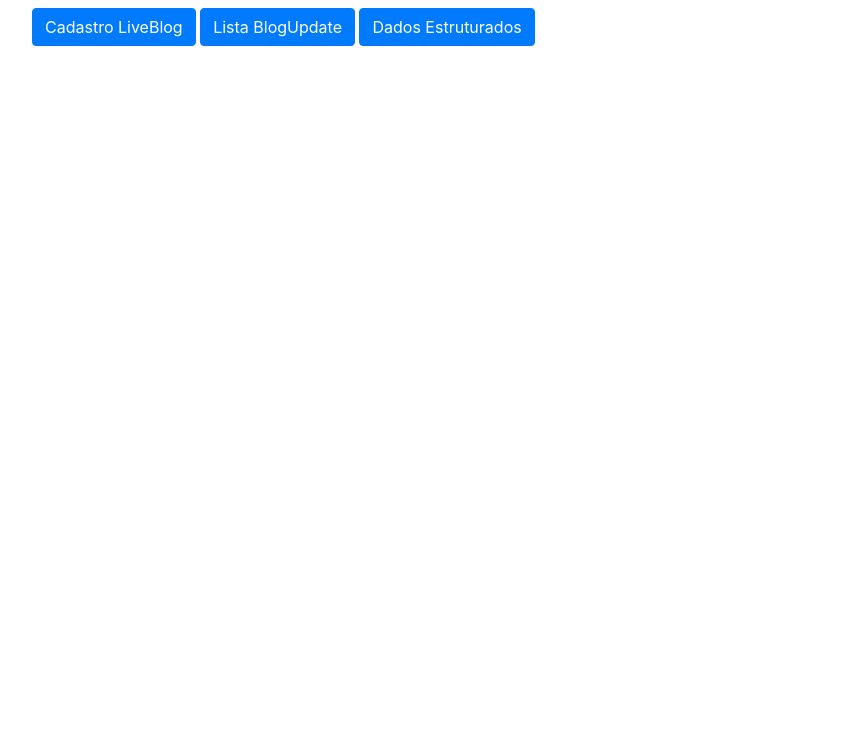
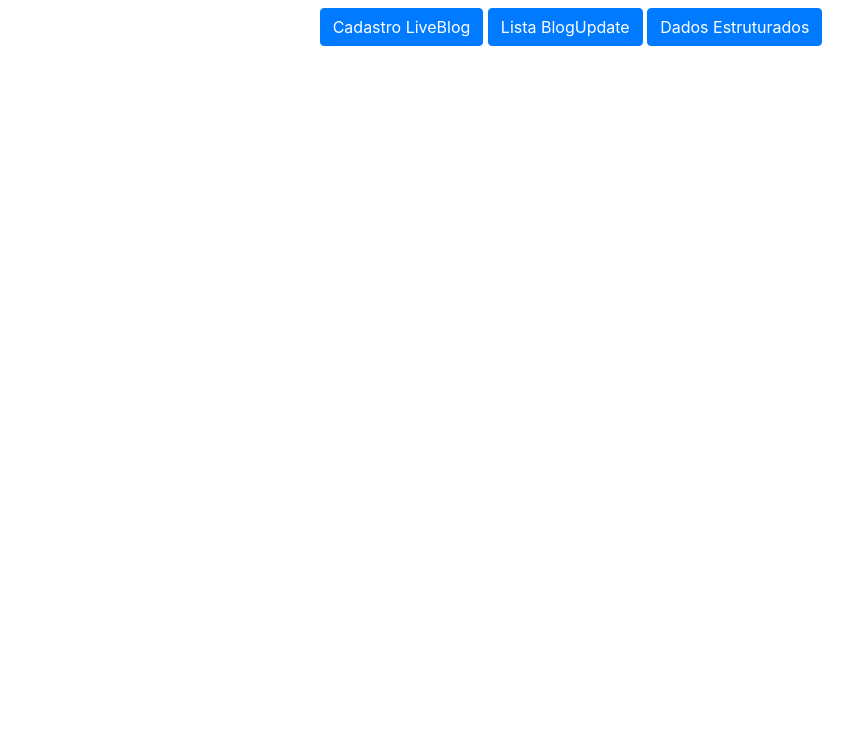
Before and after one commit to verdesmares/gerador-dados-estruturados, a plain HTML site: page index.html in a window 1280 px wide. Shown: the part 70-800 px from the top of the page, without its empty margins (69-922 px from the left). Drawn offline with nearby package versions, Linux system fonts and the light colour scheme.

Commit message:
add editorconfig and buttons center

```diff
--- a/index.html
+++ b/index.html
@@ -17,7 +17,7 @@
             </div>
             <div class="row">
                 <div class="col" id="myGroup">
-                    <div class="m-3">
+                    <div class="m-3 text-center">
                         <button class="btn btn-primary" type="button" data-toggle="collapse" data-target="#Principal" >
                             Cadastro LiveBlog
                         </button>
```
Also changed, not shown: 1 other file.
